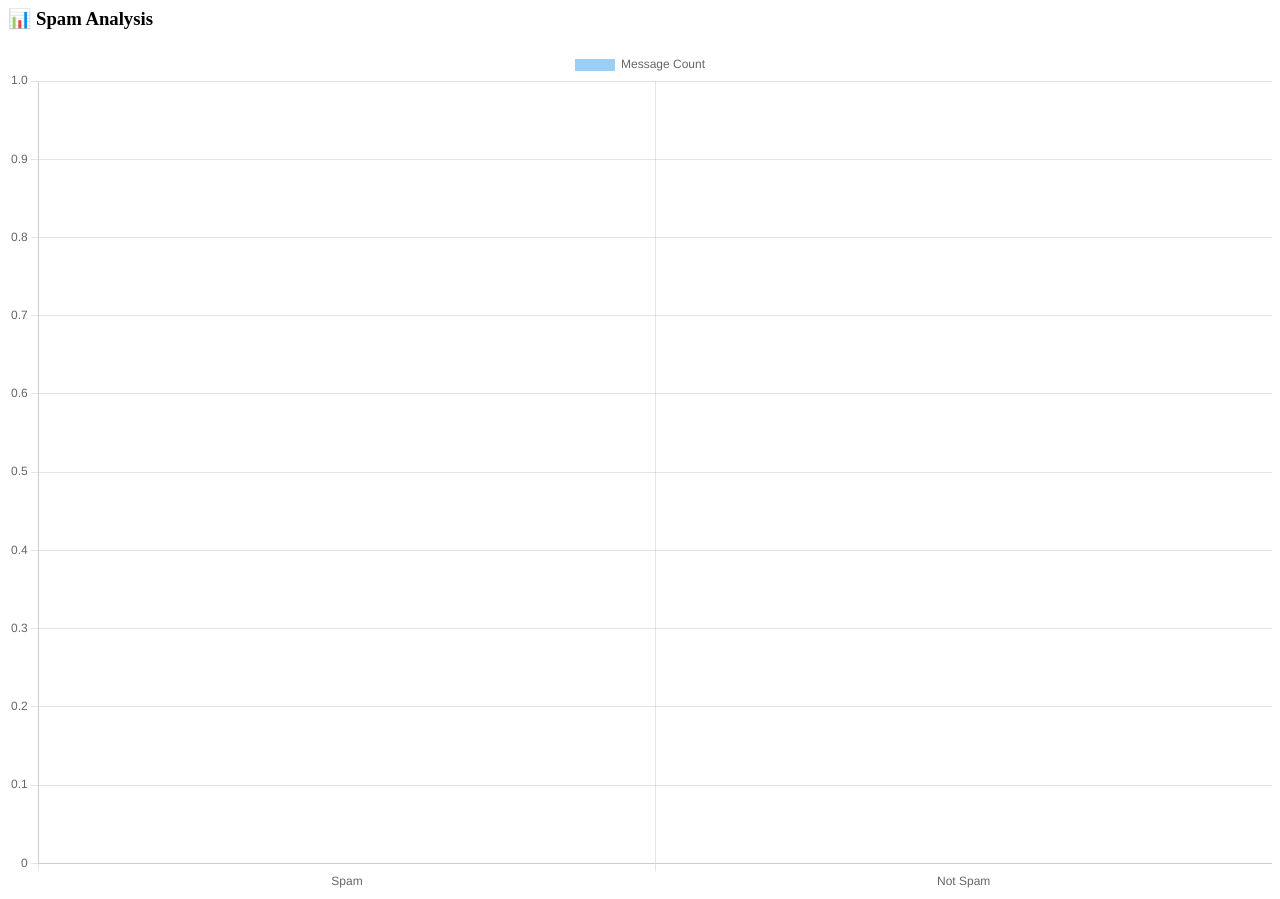
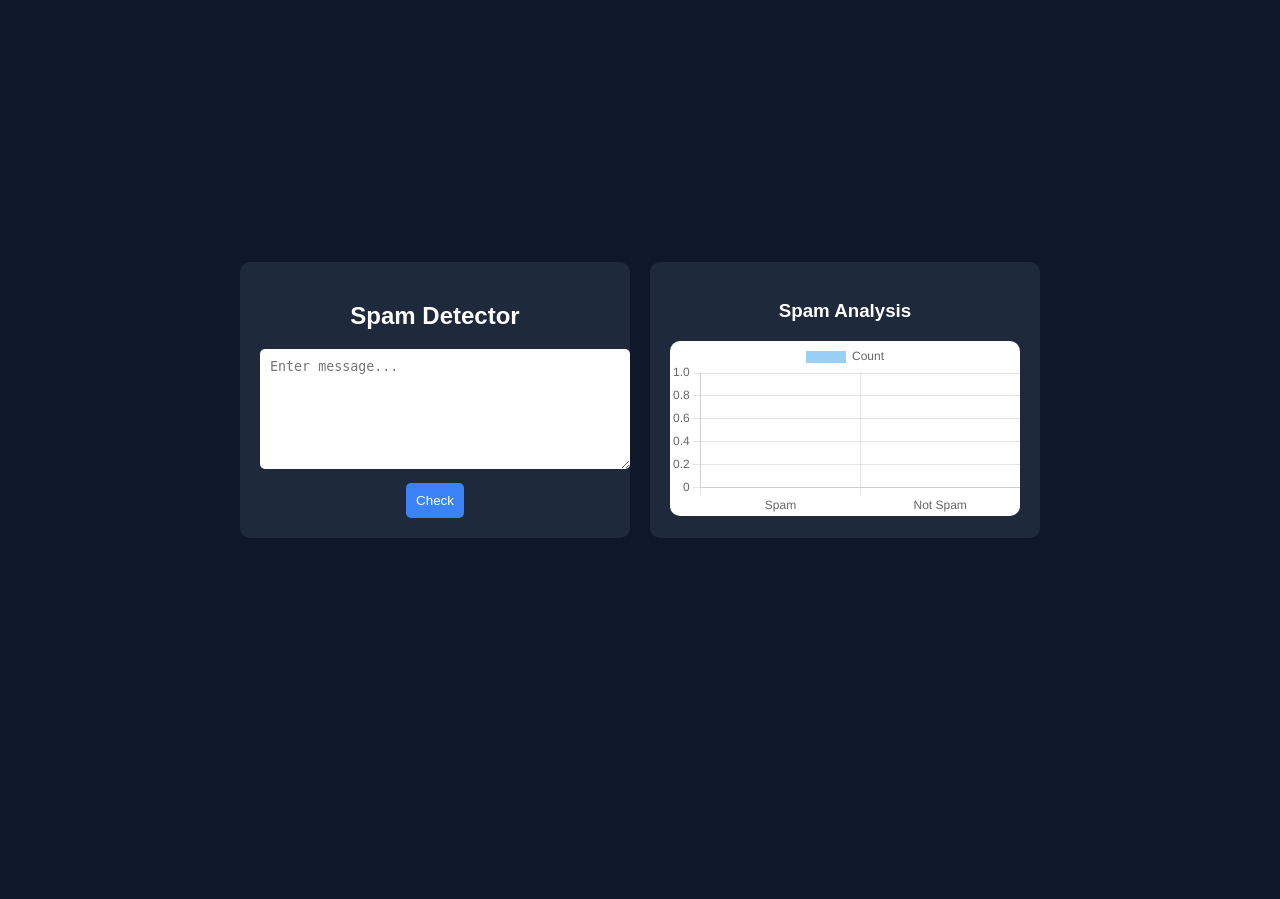
Before and after one commit to VaishnaviLoganvi/spam-detector-project, a Flask app: page / in a window 1280 px wide. After the commit the page ends 538 px from the top, so only its background shows below. Run offline with Flask 3, Linux system fonts and the light colour scheme; parts of the project's set-up code (start-up, migrations or seed data) failed here and were passed over.

Commit message:
Update index.html

```diff
--- a/templates/index.html
+++ b/templates/index.html
@@ -1,20 +1,115 @@
-<h3>📊 Spam Analysis</h3>
+<!DOCTYPE html>
+<html>
+<head>
+    <title>Spam Detector</title>
 
-<canvas id="myChart" width="300" height="200"></canvas>
+    <script src="https://cdn.jsdelivr.net/npm/chart.js"></script>
 
-<script src="https://cdn.jsdelivr.net/npm/chart.js"></script>
+    <style>
+        body {
+            margin: 0;
+            font-family: Arial;
+            background: #0f172a;
+            color: white;
+            display: flex;
+            justify-content: center;
+            align-items: center;
+            min-height: 100vh;
+        }
+
+        .container {
+            display: flex;
+            gap: 20px;
+        }
+
+        .box {
+            background: #1e293b;
+            padding: 20px;
+            border-radius: 10px;
+            width: 350px;
+            text-align: center;
+        }
+
+        textarea {
+            width: 100%;
+            height: 100px;
+            margin-bottom: 10px;
+            border-radius: 5px;
+            border: none;
+            padding: 10px;
+        }
+
+        button {
+            padding: 10px;
+            background: #3b82f6;
+            color: white;
+            border: none;
+            border-radius: 5px;
+        }
+
+        .spam { color: red; }
+        .notspam { color: lightgreen; }
+
+        canvas {
+            background: white;
+            border-radius: 10px;
+        }
+    </style>
+</head>
+
+<body>
+
+<div class="container">
+
+    <!-- LEFT SIDE (INPUT) -->
+    <div class="box">
+        <h2>Spam Detector</h2>
+
+        <form action="/predict" method="post">
+            <textarea name="message" placeholder="Enter message..."></textarea>
+            <br>
+            <button type="submit">Check</button>
+        </form>
+
+        {% if result %}
+            <h3 class="{{ 'spam' if result=='Spam' else 'notspam' }}">
+                {{ result }}
+            </h3>
+            <p>Confidence: {{ confidence }}%</p>
+        {% endif %}
+
+        {% if history %}
+            <h4>History</h4>
+            <ul>
+            {% for msg, res in history %}
+                <li>{{ msg }} → {{ res }}</li>
+            {% endfor %}
+            </ul>
+        {% endif %}
+    </div>
+
+    <!-- RIGHT SIDE (GRAPH) -->
+    <div class="box">
+        <h3>Spam Analysis</h3>
+        <canvas id="chart"></canvas>
+    </div>
+
+</div>
 
 <script>
-var ctx = document.getElementById('myChart').getContext('2d');
+var ctx = document.getElementById('chart').getContext('2d');
 
-var chart = new Chart(ctx, {
+new Chart(ctx, {
     type: 'bar',
     data: {
         labels: ['Spam', 'Not Spam'],
         datasets: [{
-            label: 'Message Count',
+            label: 'Count',
             data: [{{ spam }}, {{ notspam }}],
         }]
     }
 });
 </script>
+
+</body>
+</html>
```
